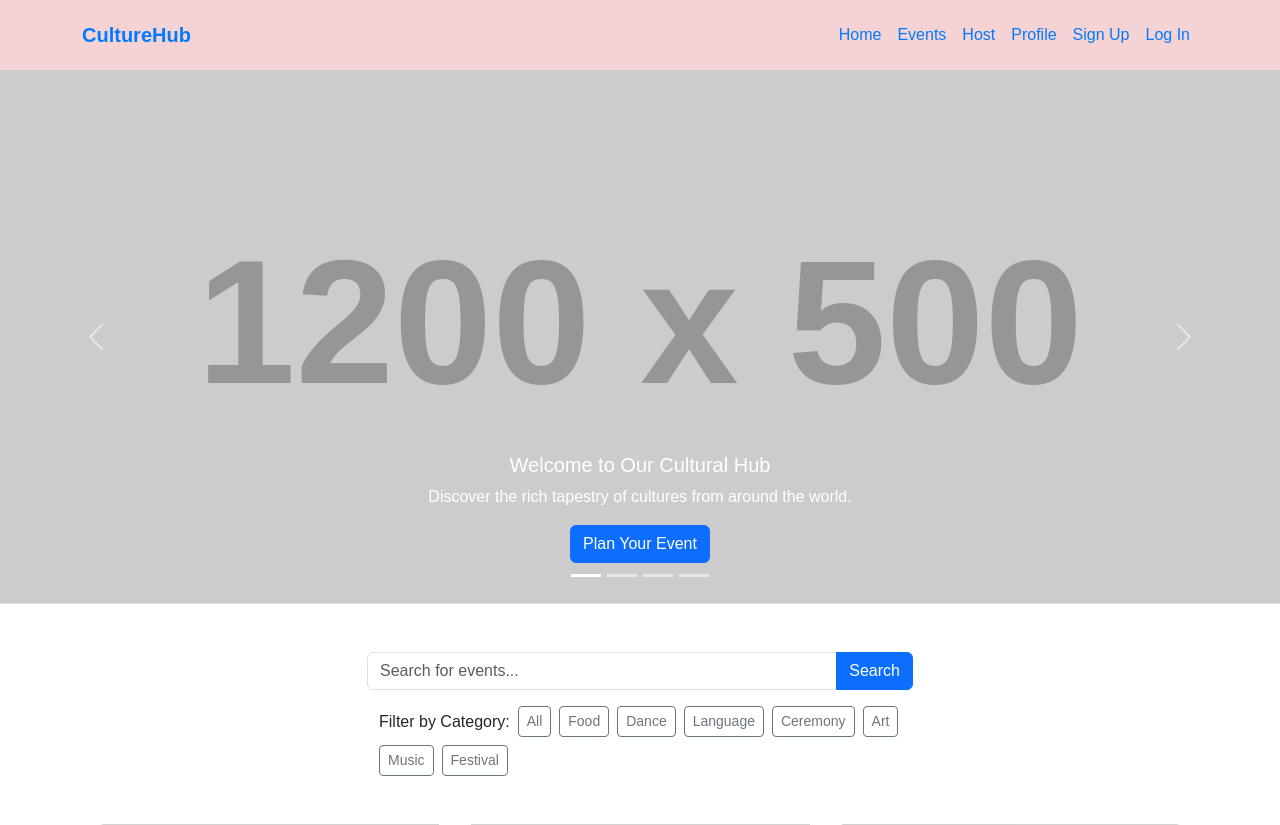
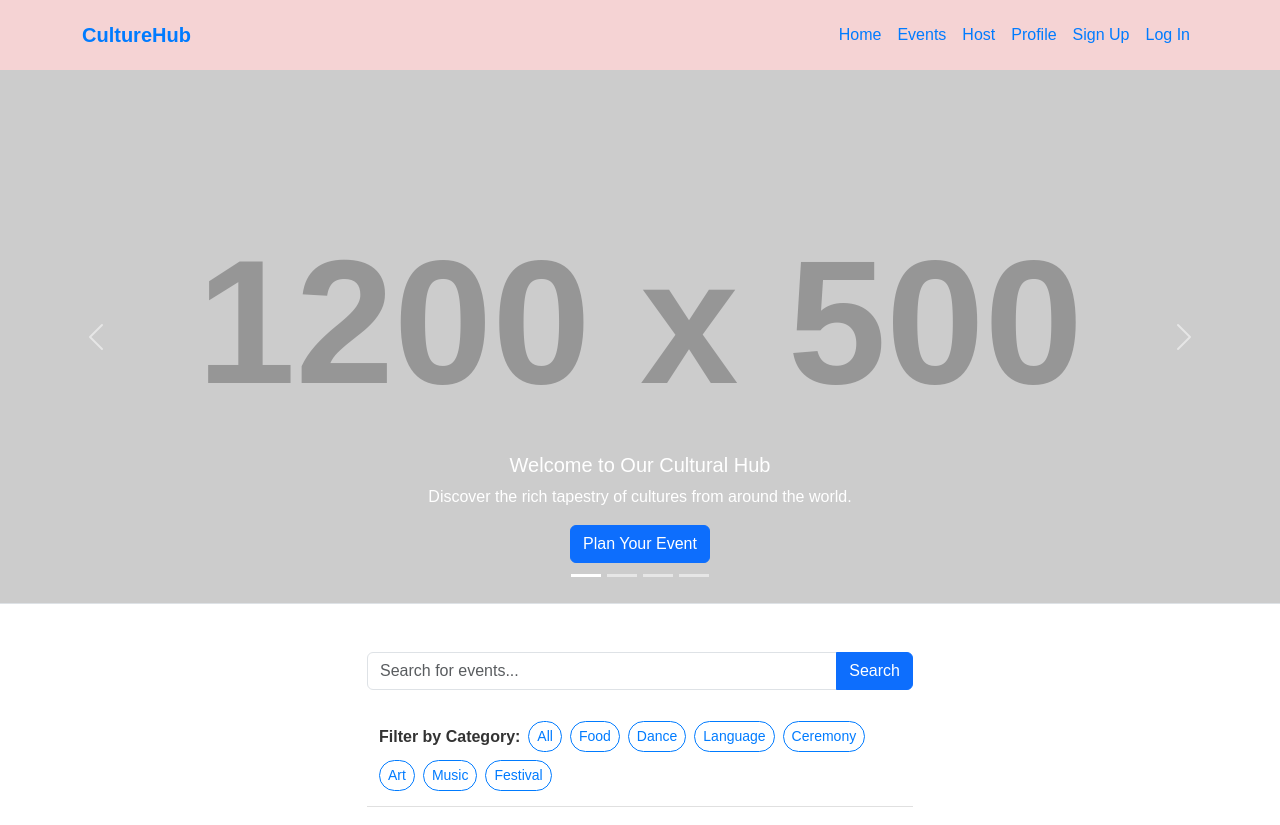
Before and after one commit to TiredTom22/IAB207-Assessment-2-CultureHub-Web-app, a Flask app: page / in a window 1280 px wide. Shown: the top 825 px of the page. Run offline with Flask 3, Linux system fonts and the light colour scheme; grey boxes labelled with a size stand in for pictures from a placeholder-image service; some libraries are stand-ins or nearby versions.

Commit message:
Added basic styling for filter

```diff
--- a/a2_group2/website/static/style/stylesheet.css
+++ b/a2_group2/website/static/style/stylesheet.css
@@ -1,7 +1,9 @@
+/* ── Core ── */
 body {
     font-family: 'Montserrat', sans-serif;
 }
 
+/* ── Navbar ── */
 .navbar {
     background-color: #f5d3d4;
     padding: 15px 0;
@@ -20,6 +22,29 @@ body {
     font-weight: bold;
 }
 
+/* ── Filter - Placeholder ── */
+.filter-section {
+    padding: 15px 0;
+    border-bottom: 1px solid #e0e0e0;
+}
+
+.filter-label {
+    font-weight: 600;
+    color: #333;
+}
+
+.filter-section .btn-outline-secondary {
+    border-color: #007bff;
+    color: #007bff;
+    border-radius: 20px;
+}
+
+.filter-section .btn-outline-secondary:hover {
+    background-color: #007bff;
+    color: white;
+}
+
+/* ── Footer ── */
 footer {
     background-color: #f5d3d4;
 }
```
